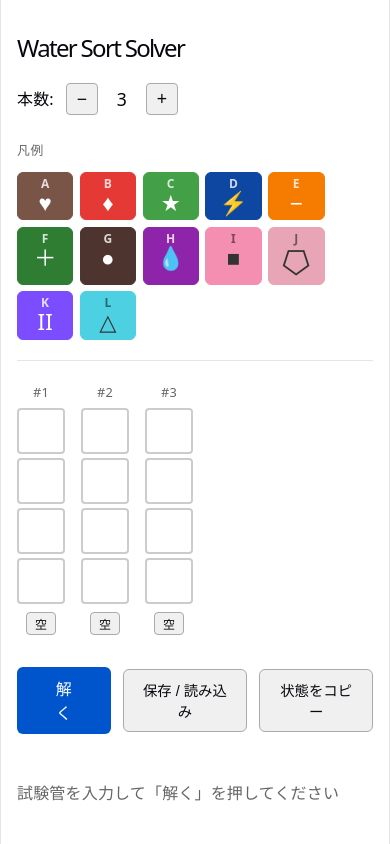
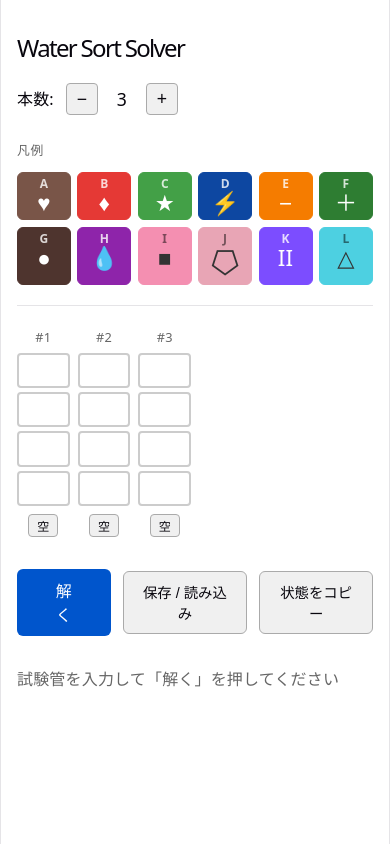
Before and after one commit to nureha/puzzles-and-survival-water-sort, a React (Vite) app: page / in a window 390 px wide. Built offline with nearby package versions, Linux system fonts and the light colour scheme.

Commit message:
fix: responsive 6-column grid for tubes and legend on mobile

```diff
--- a/src/App.css
+++ b/src/App.css
@@ -6,34 +6,6 @@
   font-family: system-ui, sans-serif;
   text-align: left;
   box-sizing: border-box;
-}
-
-@media (max-width: 600px) {
-  .app {
-    padding: 1rem;
-  }
-
-  .panels {
-    flex-direction: column;
-    gap: 2rem;
-  }
-
-  .panel {
-    flex: none;
-    width: 100%;
-  }
-
-  .tube-grid {
-    display: grid;
-    grid-template-columns: repeat(6, 1fr);
-    gap: 0.5rem;
-  }
-
-  .tube-cell {
-    width: 100%;
-    height: 2.2rem;
-    font-size: 1rem;
-  }
 }
 
 h1 {
@@ -474,3 +446,46 @@ h1 {
   font-size: 0.85rem;
   color: var(--app-muted);
 }
+
+@media (max-width: 600px) {
+  .app {
+    padding: 1rem;
+  }
+
+  .panels {
+    flex-direction: column;
+    gap: 2rem;
+  }
+
+  .panel {
+    flex: none;
+    width: 100%;
+  }
+
+  .tube-grid {
+    display: grid;
+    grid-template-columns: repeat(6, minmax(0, 1fr));
+    gap: 0.5rem;
+  }
+
+  .tube-col {
+    min-width: 0;
+  }
+
+  .shape-legend-grid {
+    display: grid;
+    grid-template-columns: repeat(6, minmax(0, 1fr));
+    gap: 0.4rem;
+  }
+
+  .shape-entry {
+    min-width: 0;
+  }
+
+  .tube-cell {
+    width: 100%;
+    height: 2.2rem;
+    font-size: 1rem;
+    box-sizing: border-box;
+  }
+}
--- a/src/components/TubeGrid.tsx
+++ b/src/components/TubeGrid.tsx
@@ -26,6 +26,7 @@ export function TubeGrid({ tubes, onChange }: TubeGridProps) {
       {tubes.map((tube, ti) => (
         <div
           key={ti}
+          className="tube-col"
           style={{ display: 'flex', flexDirection: 'column', alignItems: 'center', gap: '4px' }}
         >
           <span style={{ fontSize: '0.8rem', color: 'var(--app-muted)' }}>#{ti + 1}</span>
```
